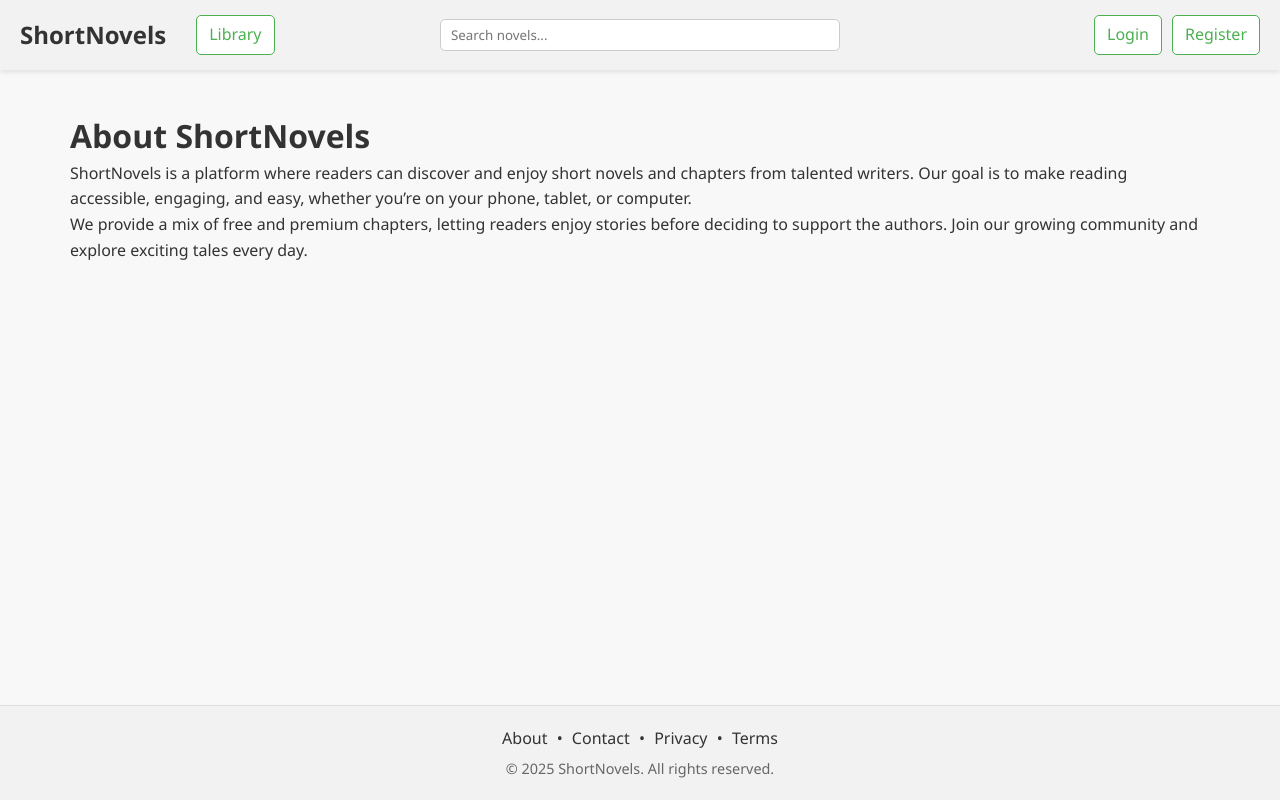
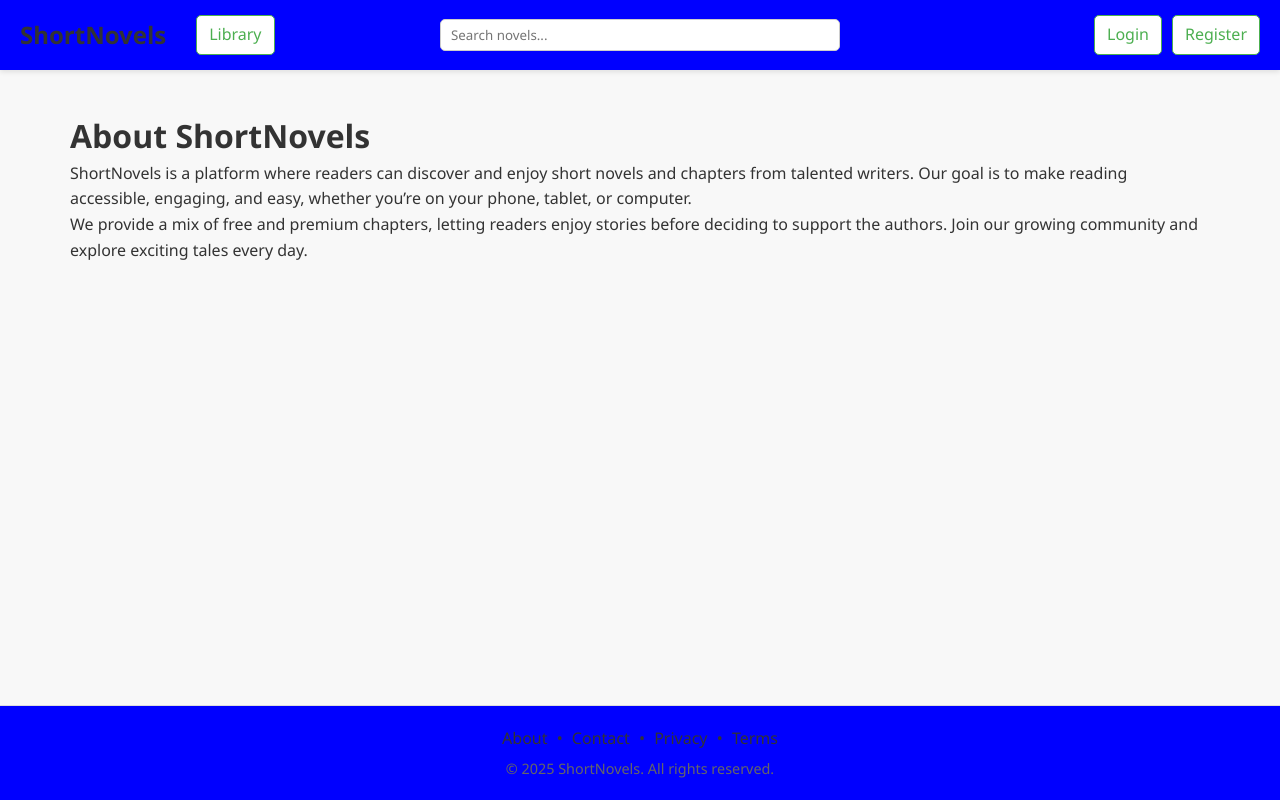
Before and after one commit to danieloke636-cell/shortnov, a Flask app: page /about in a window 1280 px wide. Run offline with Flask 3, Linux system fonts and the light colour scheme.

Commit message:
Update style.css

```diff
--- a/shortnovels/static/css/style.css
+++ b/shortnovels/static/css/style.css
@@ -20,7 +20,7 @@ body {
     display: flex;
     align-items: center;
     justify-content: space-between;
-    background: #f2f2f2;
+    background: #00f;
     padding: 15px 20px;
     box-shadow: 0 2px 5px rgba(0,0,0,0.1);
     flex-wrap: wrap;
@@ -189,7 +189,7 @@ body {
 
 /* ---------------- Footer ---------------- */
 .site-footer {
-    background: #f2f2f2;
+    background: #00f;
     text-align: center;
     padding: 20px 0;
     border-top: 1px solid #ddd;
@@ -365,7 +365,7 @@ body {
 .novel-info p {
     margin: 0;
     font-size: 14px;
-    color: #ccc;
+    color: #222;
     line-height: 1.4;
 }
 
@@ -609,11 +609,11 @@ body {
 .novel-description h2 {
     margin-top: 10px;
     font-size: 28px;
-    color: #fff;
+    color: #222;
 }
 .novel-description p {
     font-size: 16px;
-    color: #ccc;
+    color: #222;
     line-height: 1.5;
     margin-bottom: 15px;
 }
```
